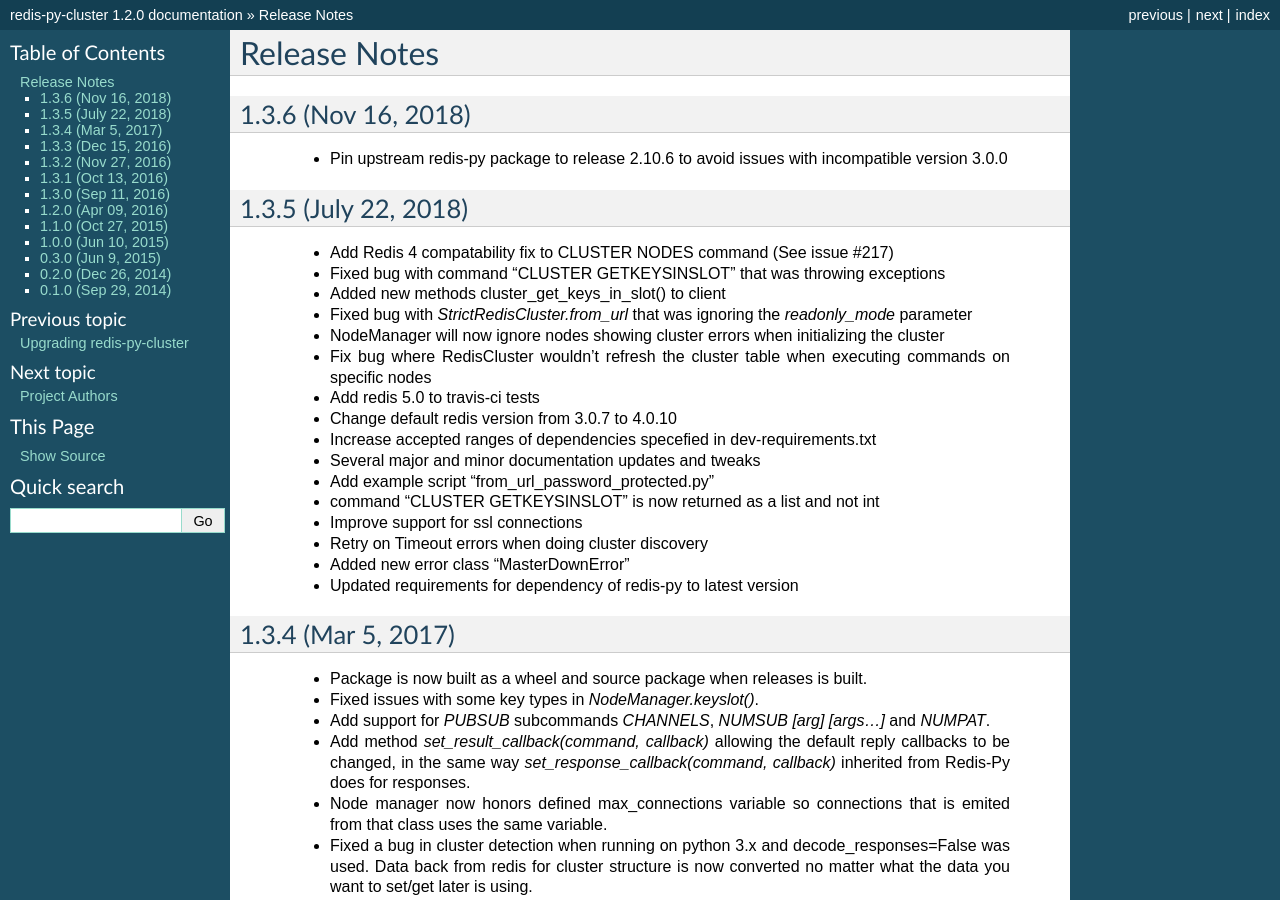
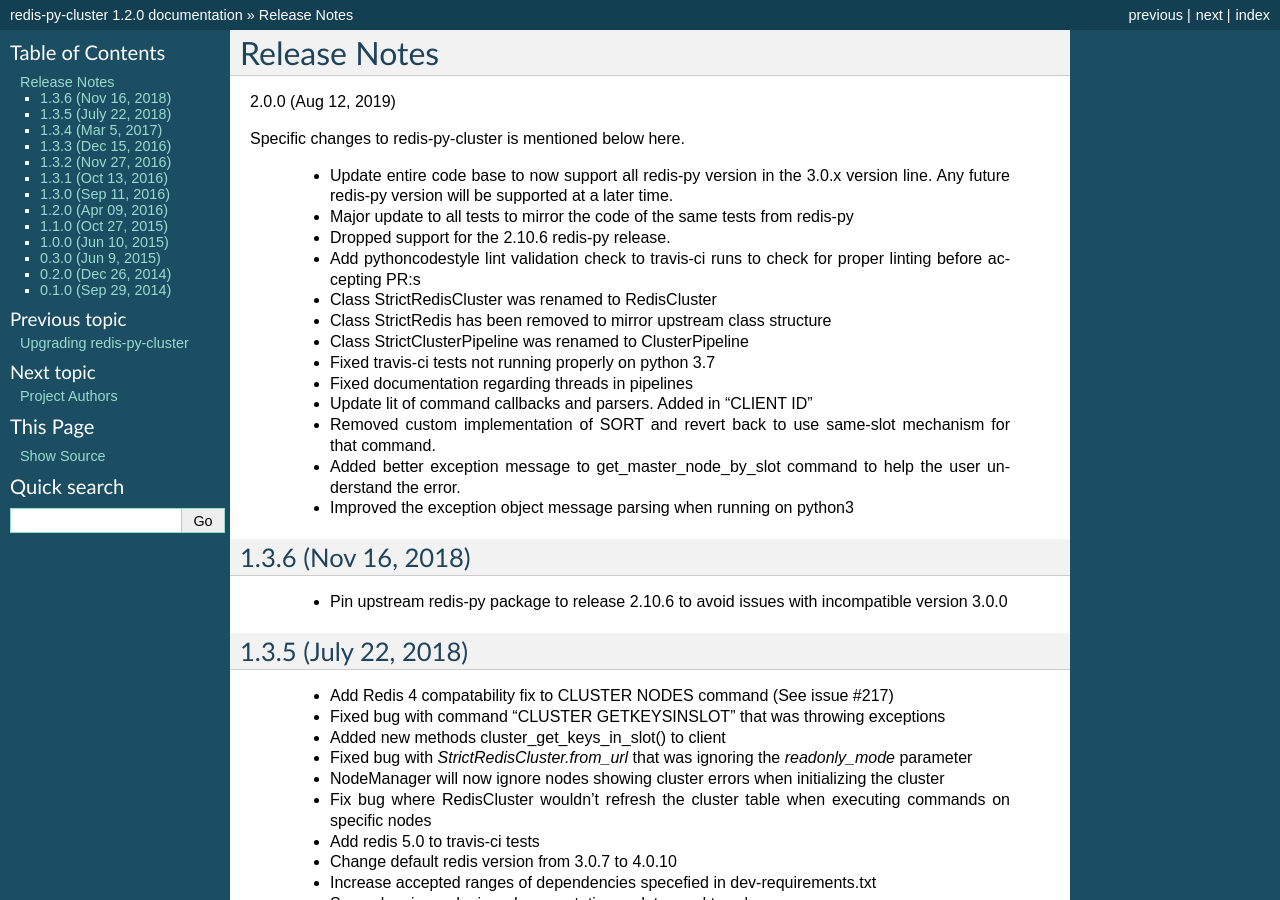
Before and after one commit to Grokzen/redis-py-cluster, a Sphinx documentation site: the page built from docs/release-notes.rst, in a window 1280 px wide and 900 px high. Built offline with Sphinx 7.4.7, drawn with Linux system fonts in a browser that asks for light colours.

Commit message:
Write release notes for 2.0.0 release and added upgrade instructions for the release

```diff
--- a/docs/release-notes.rst
+++ b/docs/release-notes.rst
@@ -1,5 +1,24 @@
 Release Notes
 =============
+
+2.0.0 (Aug 12, 2019)
+
+Specific changes to redis-py-cluster is mentioned below here.
+
+    * Update entire code base to now support all redis-py version in the 3.0.x version line. Any future redis-py version will be supported at a later time.
+    * Major update to all tests to mirror the code of the same tests from redis-py
+    * Dropped support for the 2.10.6 redis-py release.
+    * Add pythoncodestyle lint validation check to travis-ci runs to check for proper linting before accepting PR:s
+    * Class StrictRedisCluster was renamed to RedisCluster
+    * Class StrictRedis has been removed to mirror upstream class structure
+    * Class StrictClusterPipeline was renamed to ClusterPipeline
+    * Fixed travis-ci tests not running properly on python 3.7
+    * Fixed documentation regarding threads in pipelines
+    * Update lit of command callbacks and parsers. Added in "CLIENT ID"
+    * Removed custom implementation of SORT and revert back to use same-slot mechanism for that command.
+    * Added better exception message to get_master_node_by_slot command to help the user understand the error.
+    * Improved the exception object message parsing when running on python3
+
 
 1.3.6 (Nov 16, 2018)
 --------------------
```
Also changed, not shown: docs/upgrading.rst (+14 -0 lines).
